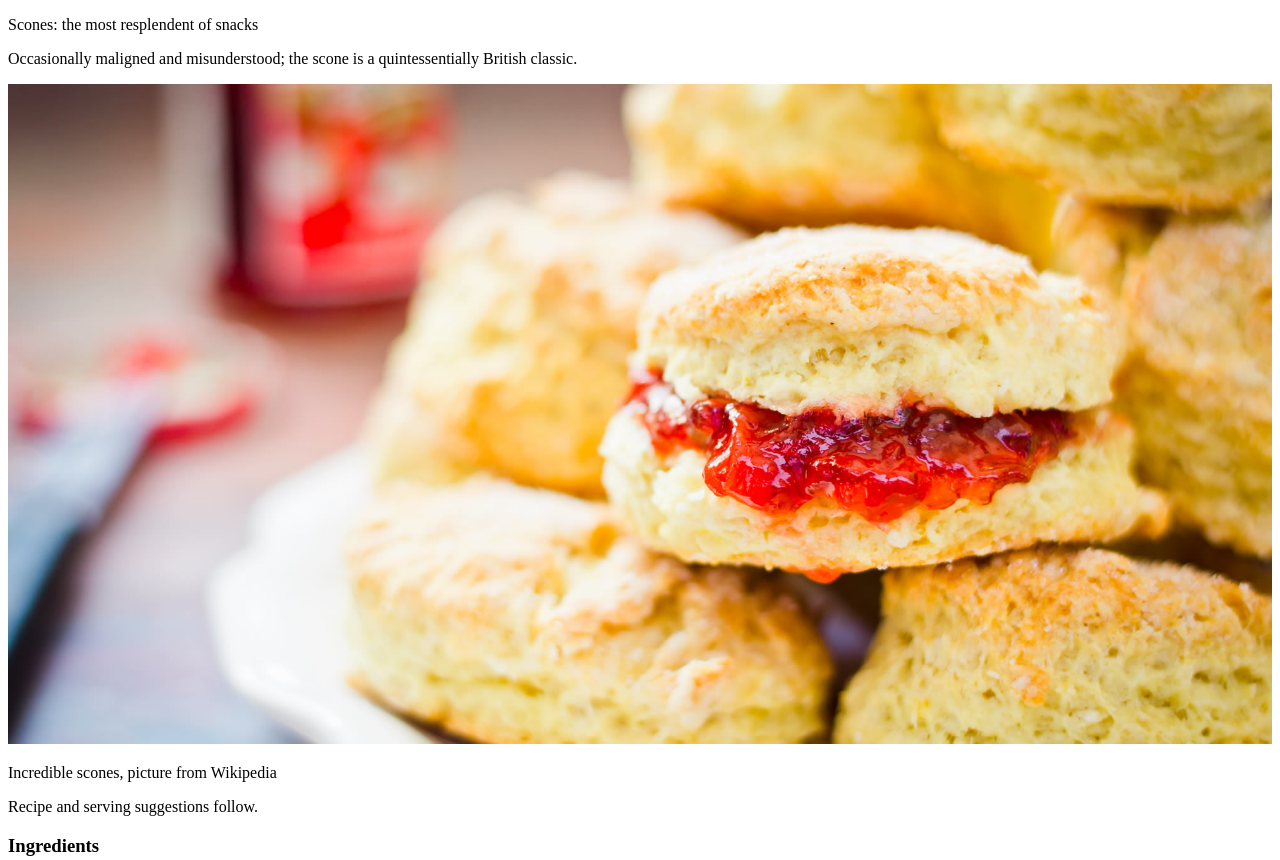
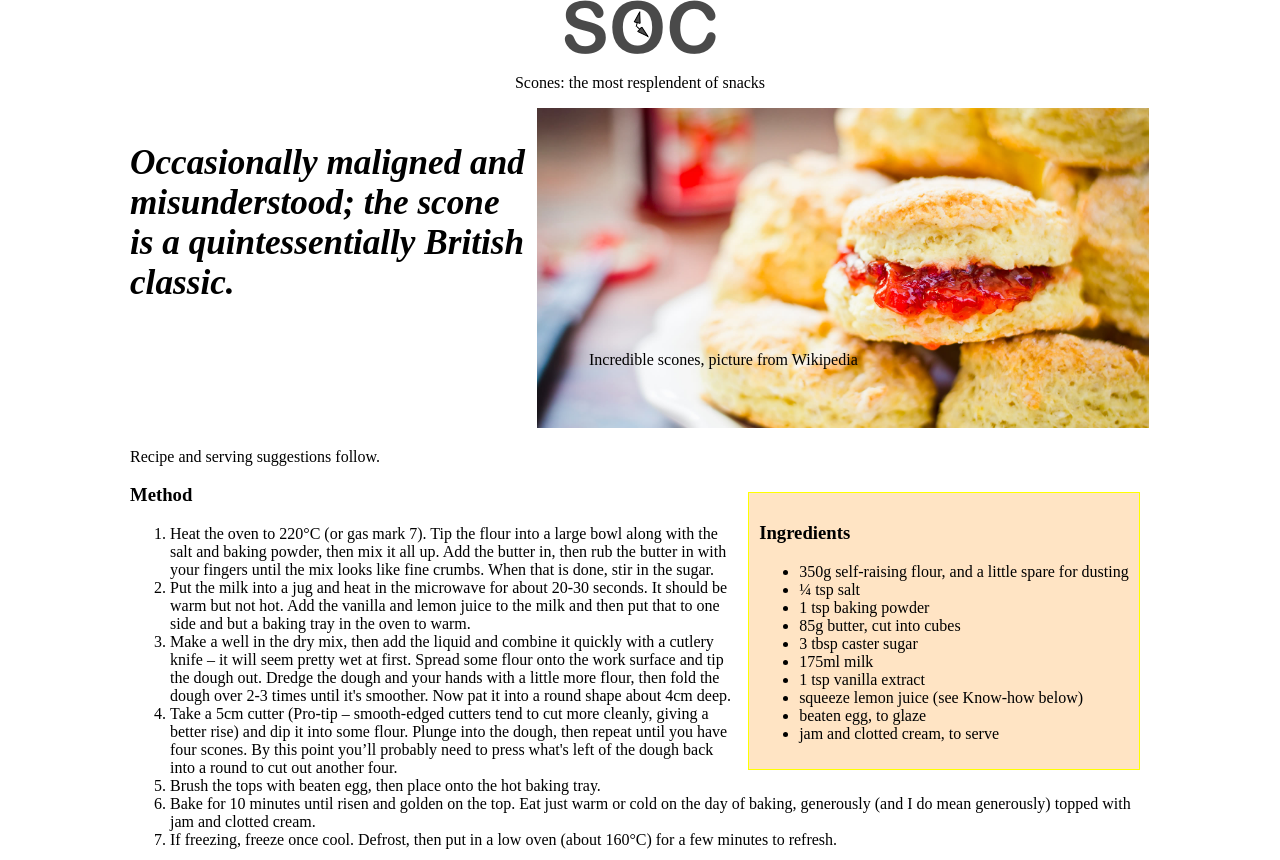
Before and after one commit to marshall159/rwdExample, a plain HTML site: page index.html in a window 1280 px wide. Shown: the top 860 px of the page. Drawn offline with Linux system fonts and the light colour scheme.

Commit message:
Add initial styles and breakpoint at 600px

```diff
--- a/css/styles.css
+++ b/css/styles.css
@@ -1,3 +1,51 @@
 img {
     max-width: 100%;
 }
+
+@media screen and (min-width: 601px) {
+    body {
+        max-width: 1020px;
+        margin: 0 auto;
+    }
+
+    .Header {
+/*        margin: 0 auto;*/
+        text-align: center;
+    }
+
+    .IntroText {
+/*        float: left;*/
+        width: 39%;
+        font-size: 2.2em;
+        font-style: italic;
+        margin-right: 0.5%;
+        font-weight: 600;
+        display: inline-block;
+        vertical-align: top
+
+    }
+
+    .IntroWrapper {
+        position: relative;
+    }
+
+    .MoneyShot {
+/*        float: left;*/
+        width: 60%;
+        display: inline-block;
+    }
+
+    .ImageCaption {
+        position: absolute;
+        top: 70%;
+        left: 45%;
+    }
+
+    .Ingredients {
+        border: 1px solid yellow;
+        background-color: bisque;
+        float: right;
+        margin: 1%;
+        padding: 1%;
+    }
+}
--- a/index.html
+++ b/index.html
@@ -9,7 +9,7 @@
 	</head>
 	<body>
 		<div class="Header">
-<!--			<a href="/" class="LogoWrapper"><img src="img/SOC-Logo.png" alt="Scone O'Clock logo" /></a>-->
+			<a href="/" class="LogoWrapper"><img src="img/SOC-Logo.png" alt="Scone O'Clock logo" /></a>
 			<p class="Strap">Scones: the most resplendent of snacks</p>
 		</div>
 		<div class="IntroWrapper">
```
